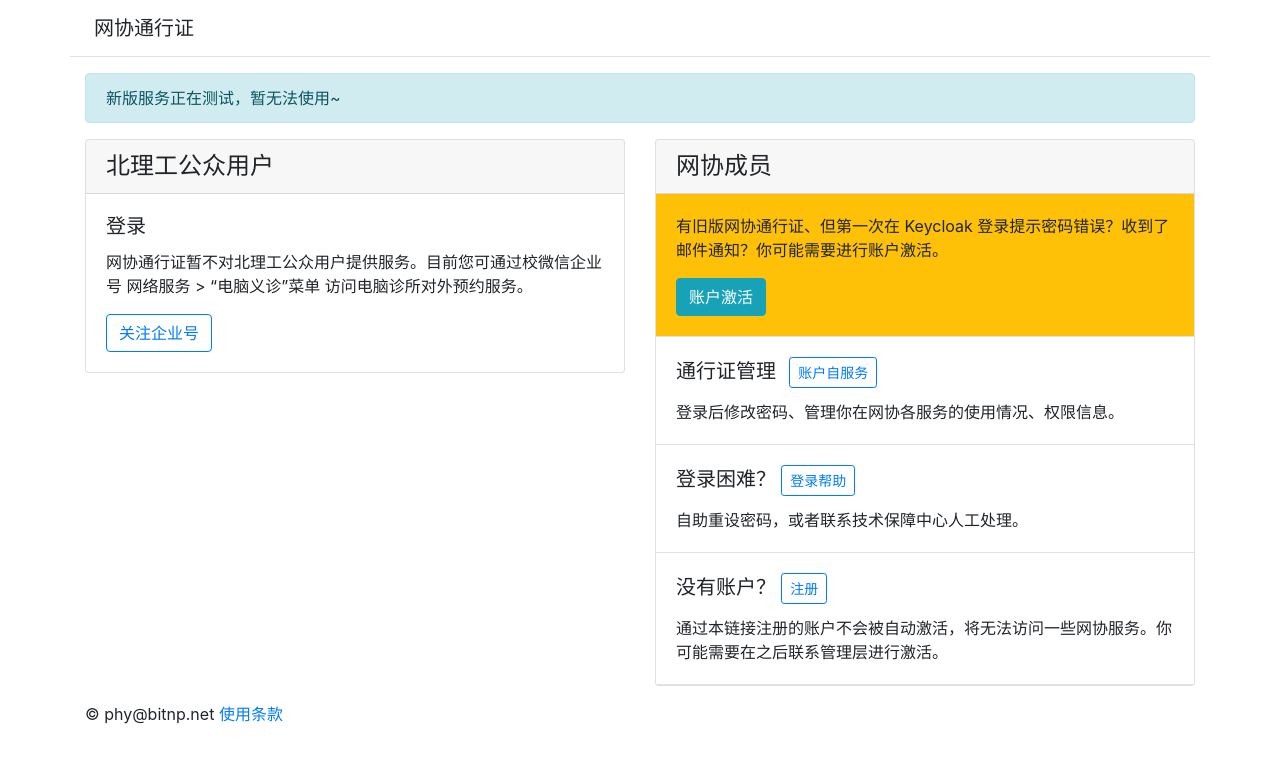
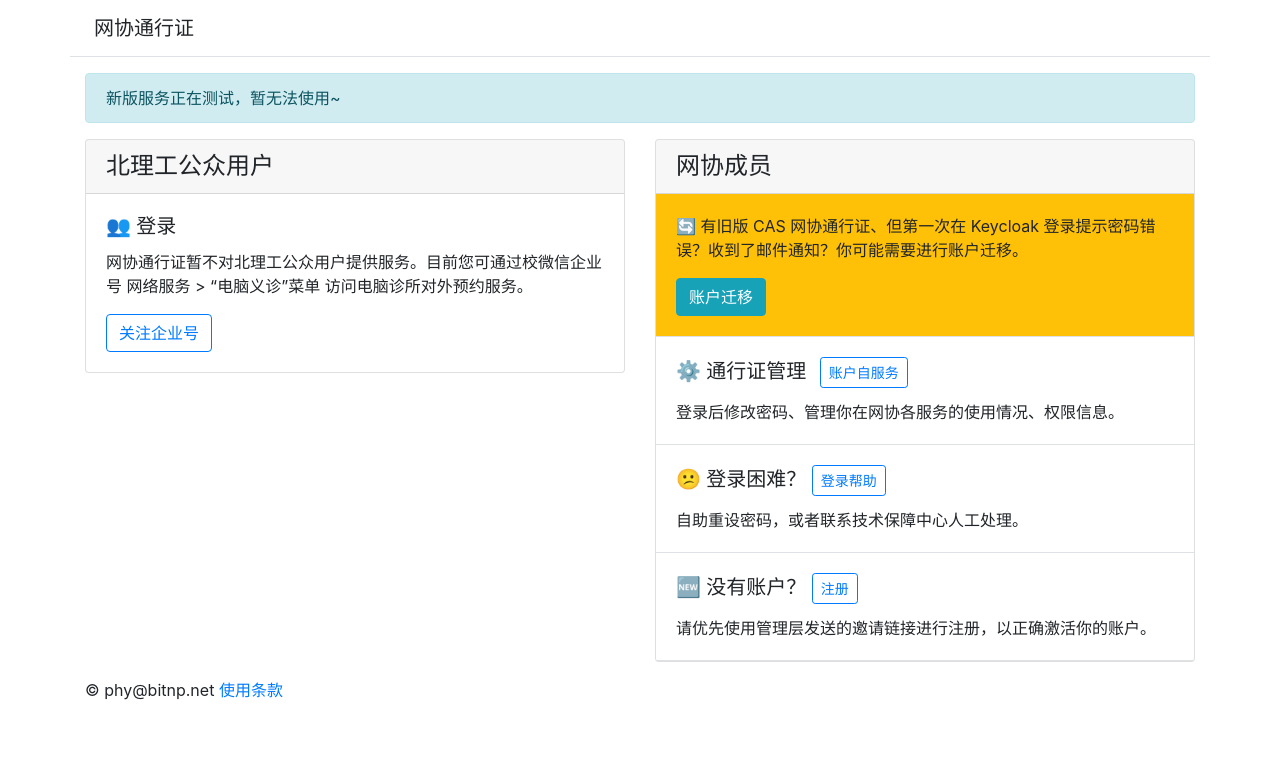
Before and after one commit to BITNP/keycloak-account-service, a FastAPI app: template templates/index.html.jinja2 in a window 1280 px wide. Shown: the top 763 px of the page. Run offline with FastAPI, Linux system fonts and the light colour scheme; the template is opened without the code that fills it, so the values that code supplies are empty; parts of the project's set-up code (start-up, migrations or seed data) failed here and were passed over; some libraries are stand-ins or nearby versions.

Commit message:
emoji on landing page, and word polish

```diff
--- a/app.py
+++ b/app.py
@@ -102,7 +102,7 @@ async def index(request: Request,
 
 
 @router.get("/activate-phpcas/", include_in_schema=False)
-async def activate_phpcas_landing(request: Request):
+async def phpcas_migrate_landing(request: Request):
     return request.app.state.templates.TemplateResponse("index.html.jinja2", {"request": request})
 
 
--- a/routers/sp/landing.py
+++ b/routers/sp/landing.py
@@ -36,7 +36,7 @@ async def sp_landing(request: Request,
         device: str = latest_session.os + ' ' + latest_session.browser
         if latest_session.device:
             device = latest_session.device + ' ' + latest_session.browser
-        tdata['sessions_desc'] = '你在其它位置的最后一次登录是 {time} ({browser})。'.format(
+        tdata['sessions_desc'] = '你在其它位置的最后一次登录是 {time} ({browser})。如有需要你可以远程下线。'.format(
             time=local_timestring(request.app.state.config.local_timezone, latest_session.lastAccess),
             browser=device)
     elif tdata['sessions_count'] > 0:
--- a/templates/index.html.jinja2
+++ b/templates/index.html.jinja2
@@ -7,7 +7,7 @@
                 <div class="card mb-3">
                     <h4 class="card-header">北理工公众用户</h4>
                     <div class="card-body">
-                        <h5 class="card-title">登录</h5>
+                        <h5 class="card-title">&#x1F465; 登录</h5>
                         <p class="card-text">网协通行证暂不对北理工公众用户提供服务。目前您可通过校微信企业号 网络服务 &gt; “电脑义诊”菜单 访问电脑诊所对外预约服务。</p>
                         <a href="https://weixin.info.bit.edu.cn/" class="btn btn-outline-primary">关注企业号</a>
                     </div>
@@ -18,26 +18,26 @@
                     <h4 class="card-header">网协成员</h4>
                     {% if not signed_in %}
                     <div class="card-body bg-warning position-relative border-bottom">
-                        <!--<h5 class="card-title">账户激活</h2>-->
-                        <p class="card-text">有旧版网协通行证、但第一次在 Keycloak 登录提示密码错误？收到了邮件通知？你可能需要进行账户激活。</p>
-                        <a href="/activate-phpcas/" class="btn btn-info stretched-link">账户激活</a>
+                        <!--<h5 class="card-title">账户迁移</h2>-->
+                        <p class="card-text">&#x1F504; 有旧版 CAS 网协通行证、但第一次在 Keycloak 登录提示密码错误？收到了邮件通知？你可能需要进行账户迁移。</p>
+                        <a href="{{ url_for('phpcas_migrate_landing') }}" class="btn btn-info stretched-link">账户迁移</a>
                     </div>
                     {% endif %}
                     <div class="card-body position-relative border-bottom">
-                        <h5 class="card-title">通行证管理
+                        <h5 class="card-title">&#x2699;&#xFE0F; 通行证管理
                         <a href="/sp/" class="btn btn-outline-primary stretched-link btn-sm ml-2">账户自服务</a></h5>
                         <p class="card-text">登录后修改密码、管理你在网协各服务的使用情况、权限信息。</p>
                     </div>
                     {% if not signed_in %}
                     <div class="card-body position-relative border-bottom">
-                        <h5 class="card-title">登录困难？
+                        <h5 class="card-title">&#x1F615; 登录困难？
                         <a href="/assiatance/" class="btn btn-outline-primary stretched-link btn-sm">登录帮助</a></h5>
                         <p class="card-text">自助重设密码，或者联系技术保障中心人工处理。</p>
                     </div>
                     <div class="card-body position-relative border-bottom">
-                        <h5 class="card-title">没有账户？
+                        <h5 class="card-title">&#x1F195; 没有账户？
                         <a href="/register/" class="btn btn-outline-primary stretched-link btn-sm">注册</a></h5>
-                        <p class="card-text">通过本链接注册的账户不会被自动激活，将无法访问一些网协服务。你可能需要在之后联系管理层进行激活。</p>
+                        <p class="card-text">请优先使用管理层发送的邀请链接进行注册，以正确激活你的账户。</p>
                     </div>
                     {% endif %}
                 </div>
```
Also changed, not shown: templates/sp.html.jinja2 (+11 -6 lines).
